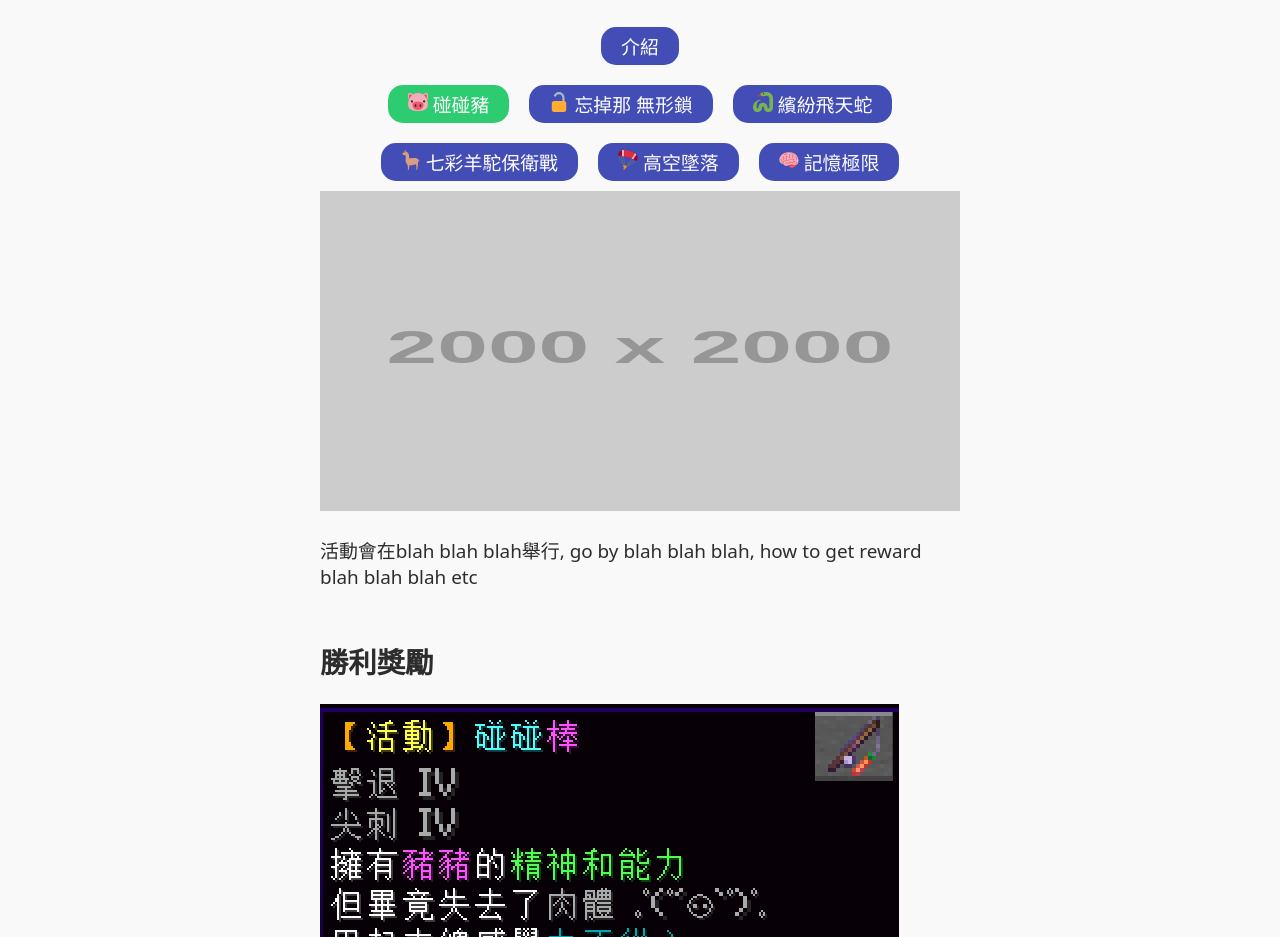
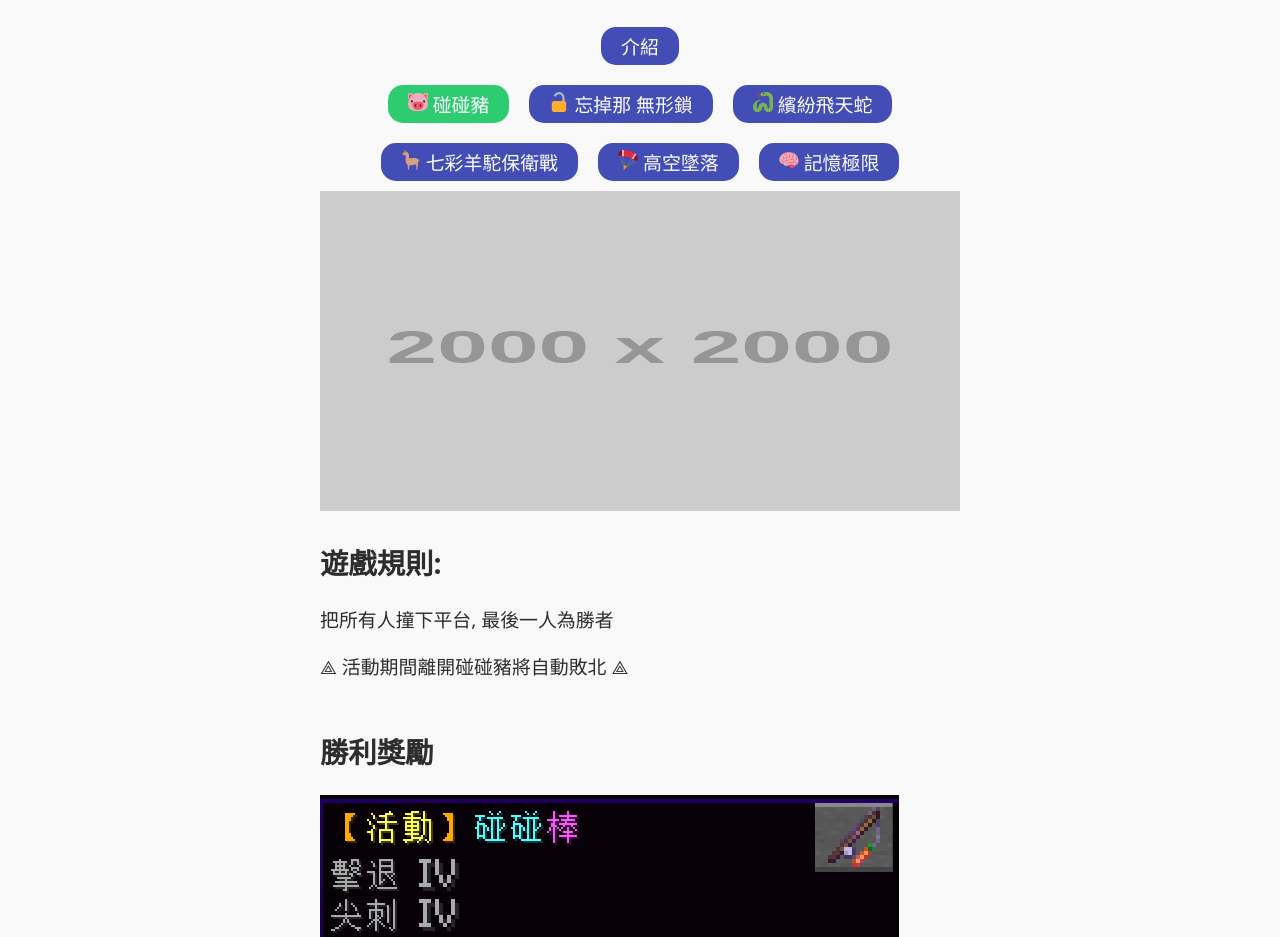
Before and after one commit to billyovo/event-calendar, an Astro site: page /introduction/bumper in a window 1280 px wide. Shown: the part 163-1100 px from the top of the page. Built offline with nearby package versions, Linux system fonts and the light colour scheme; Astro itself is replaced by a stand-in of ours; placeholder pictures from the web are drawn by us.

Commit message:
Update bumper.astro

```diff
--- a/src/pages/introduction/bumper.astro
+++ b/src/pages/introduction/bumper.astro
@@ -5,7 +5,11 @@ import ActivityPageBase from "../../layouts/ActivityPageBase.astro";
 
 <ActivityPageBase title="活動介紹" eventImage="https://via.placeholder.com/2000x2000">
 
-    <p slot="introduction-text">活動會在blah blah blah舉行, go by blah blah blah, how to get reward blah blah blah etc</p>
+    <div slot="introduction-text">
+    <h2>遊戲規則:</h2>
+<p>把所有人撞下平台, 最後一人為勝者</p>
+<p>⟁ 活動期間離開碰碰豬將自動敗北 ⟁</p>
+</div>
     <div slot="win-reward">
         <h2>勝利獎勵</h2>
         <img src="/images/items/bumper-winner.png" alt="勝利獎勵圖示" class="winner-image">
```
